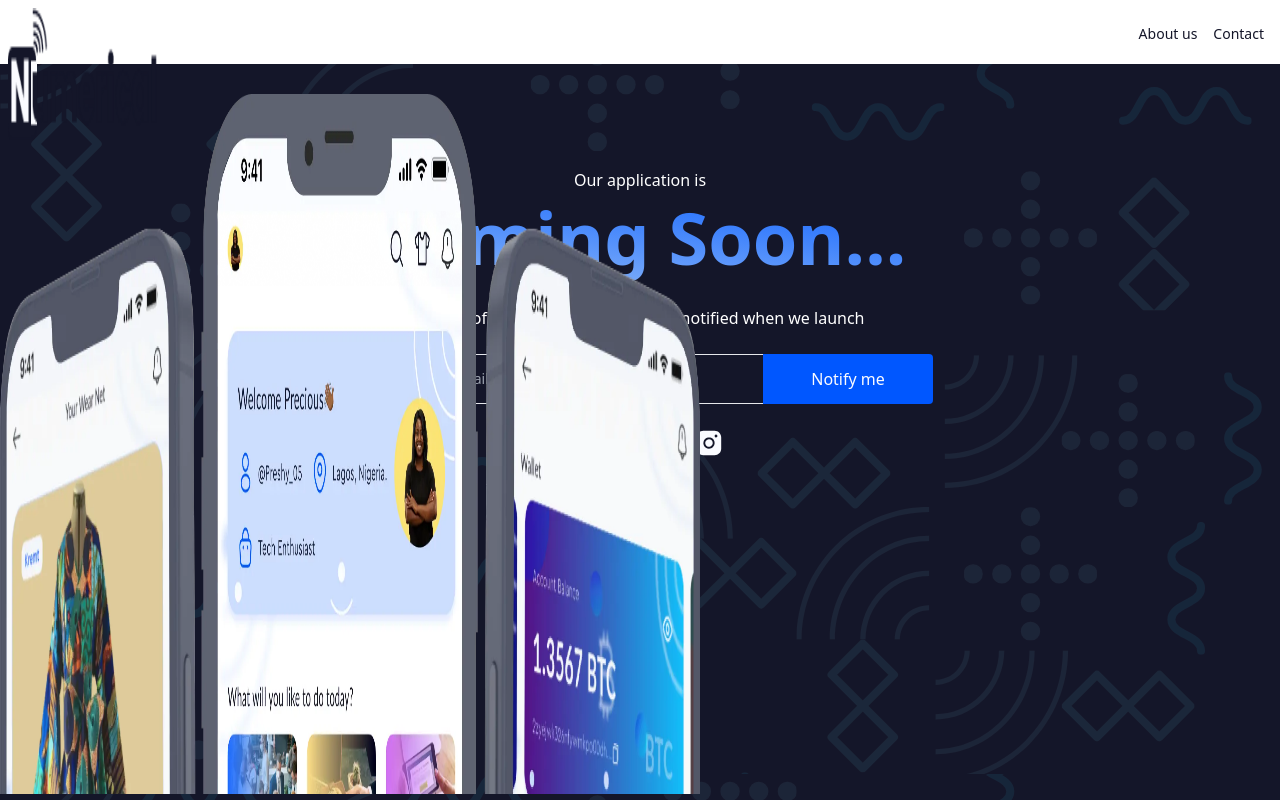
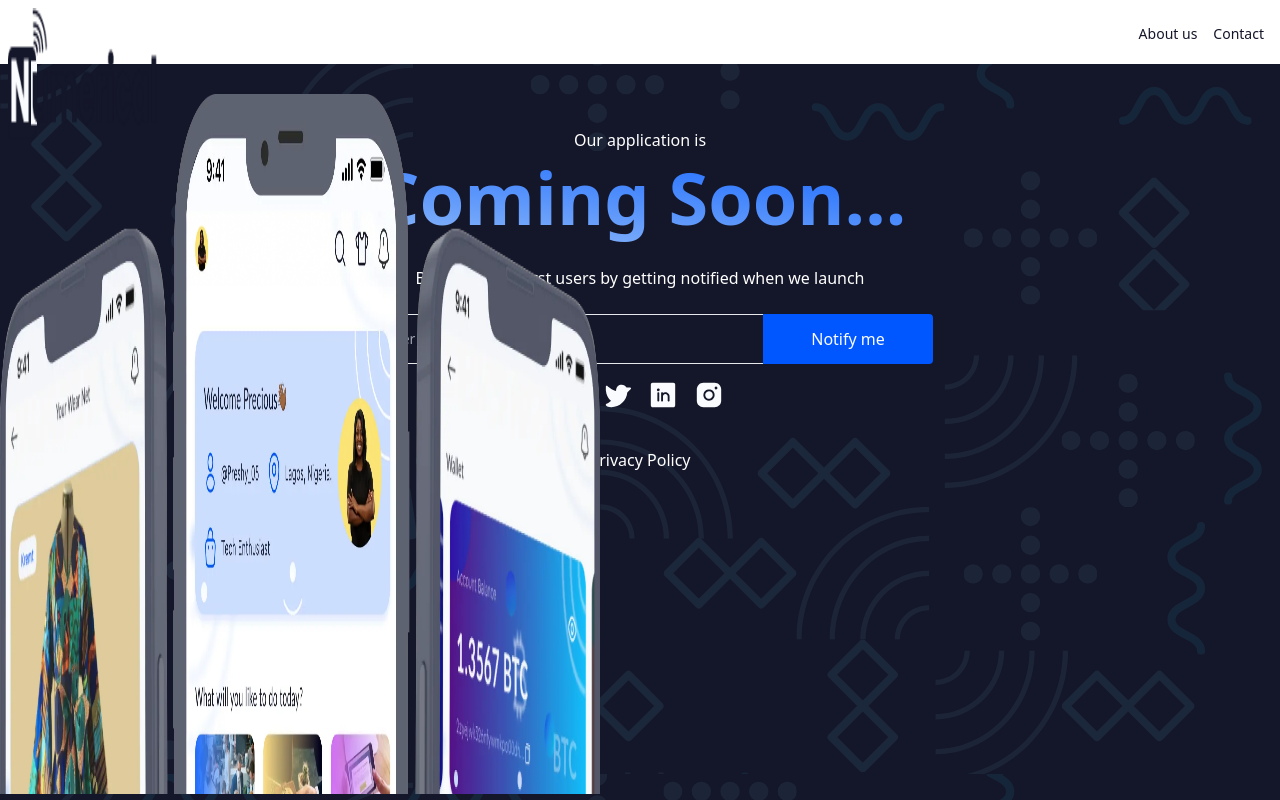
Before and after one commit to getnumerical/landing, a Next.js app: page / in a window 1280 px wide. Built offline with nearby package versions, Linux system fonts and the light colour scheme.

Commit message:
image arrangement

```diff
--- a/src/layout/layout.jsx
+++ b/src/layout/layout.jsx
@@ -56,7 +56,7 @@ const [open, setOpen] = useState(false)
             <div className='py-2'>{children}</div>
           </main>
             <div className='bottom-0 absolute right-0 left-0'>
-                  <Image className='text-center mx-auto' src="/numerical.webp" priority alt="numerical" width={700} height={700} />
+                  <Image className='text-center mx-auto' src="/numerical.webp" priority alt="numerical" width={600} height={700} />
             </div>
         </div>
         <AboutModal
--- a/src/pages/index.jsx
+++ b/src/pages/index.jsx
@@ -86,7 +86,7 @@ const Index = () => {
       <div className='relative overflow-auto flex content-center items-center justify-center'>
         <div className='container relative mx-auto'>
           <div className='items-center'>
-            <div className='mt-24 ml-auto mr-auto w-full px-4 text-center lg:w-8/12'>
+            <div className='mt-14 ml-auto mr-auto w-full px-4 text-center lg:w-8/12'>
               <h4 className='text-white'>Our application is</h4>
               <h1 className='text-7xl font-semibold
               leading-tight bg-gradient-to-tr
@@ -134,7 +134,7 @@ const Index = () => {
                 ''
               )}
                 </div>
-                <div className='flex justify-center space-x-4 my-6'>
+                <div className='flex justify-center space-x-4 my-4'>
                 {socials.map((val) => (
                   <a key={val.name} href={val.path}>
                     <Image src={val.img} alt={val.name} width={30} height={30} />
```
Also changed, not shown: public/favicon.png, 1 other file (tests, documents, lock files or other folders).
